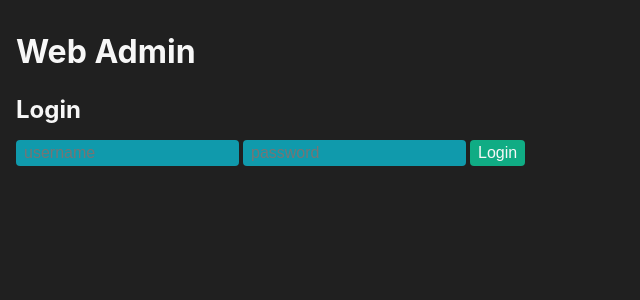
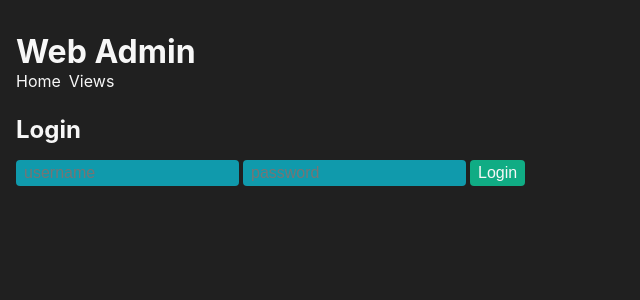
Before and after one commit to georgemblack/web-admin, a React app: page / in a window 1280 px wide. Shown: the top 300 px of the page, without its empty margins (0-640 px from the left). Built offline with nearby package versions, Linux system fonts and the light colour scheme.

Commit message:
Add pages

```diff
--- a/public/main.css
+++ b/public/main.css
@@ -34,10 +34,19 @@
   ========================================================================== */
 body {
   max-width: 80rem;
-  margin: 2em auto;
+  margin: 1em auto;
   padding: 0 1em;
   font-family: var(--primary-font);
   background-color: var(--background-color);
+}
+
+nav {
+  display: flex;
+}
+
+nav p {
+  margin: 0 0.5em 0 0;
+  cursor: pointer;
 }
 
 h1, h2, h3, h4, h5, h6, p {
--- a/src/App.jsx
+++ b/src/App.jsx
@@ -7,12 +7,7 @@ import Main from "./views/Main.jsx";
 function App(props) {
   return (
     <Provider store={store}>
-      <header>
-        <h1>Web Admin</h1>
-      </header>
-      <main>
-        <Main />
-      </main>
+      <Main />
     </Provider>
   );
 }
--- a/src/views/Main.jsx
+++ b/src/views/Main.jsx
@@ -1,4 +1,4 @@
-import React from "react";
+import React, { useState } from "react";
 import { useSelector } from "react-redux";
 
 import { getUserIsAuthenticated } from "../store/Selectors";
@@ -7,21 +7,46 @@ import PostTable from "../components/PostTable.jsx";
 import LoginForm from "../components/LoginForm.jsx";
 import LikeTable from "../components/LikeTable.jsx";
 
+const pages = {
+  HOME: 0,
+  VIEWS: 1,
+  POSTS: 2
+}
+
 function Main(props) {
+  const [page, setPage] = useState(pages.HOME);
   const userIsAuthenticated = useSelector(getUserIsAuthenticated);
 
-  let page;
-  if (userIsAuthenticated)
-    page = (
-      <div>
-        <LikeForm />
-        <PostTable />
-        <LikeTable />
-      </div>
-    );
-  else page = <LoginForm />;
+  const getPage = () => {
+    if (!userIsAuthenticated) {
+      return <LoginForm />;
+    }
+    if (page === pages.HOME) {
+      return (
+        <>
+          <LikeForm />
+          <PostTable />
+          <LikeTable />
+        </>
+      )
+    }
+    if (page === pages.VIEWS) {
+      return <LikeTable />
+    }
+  }
 
-  return <div>{page}</div>;
+  return (
+    <>
+      <header>
+        <h1>Web Admin</h1>
+        <nav>
+          <p onClick={() => setPage(pages.HOME)}>Home</p>
+          <p onClick={() => setPage(pages.VIEWS)}>Views</p>
+        </nav>
+      </header>
+      <main>{getPage()}</main>
+    </>
+  );
 }
 
 export default Main;
```
